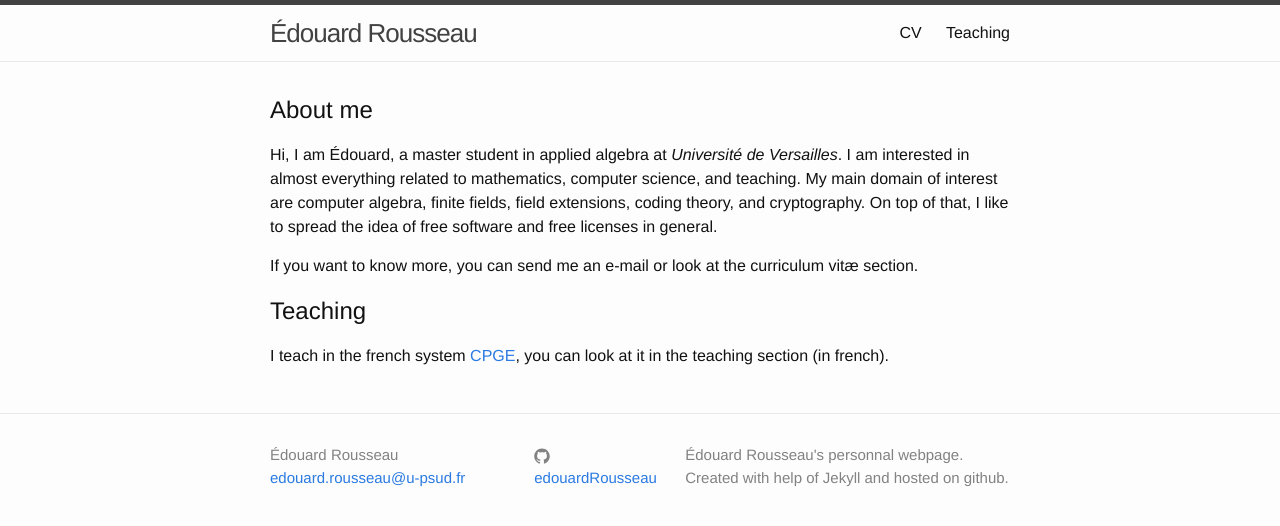
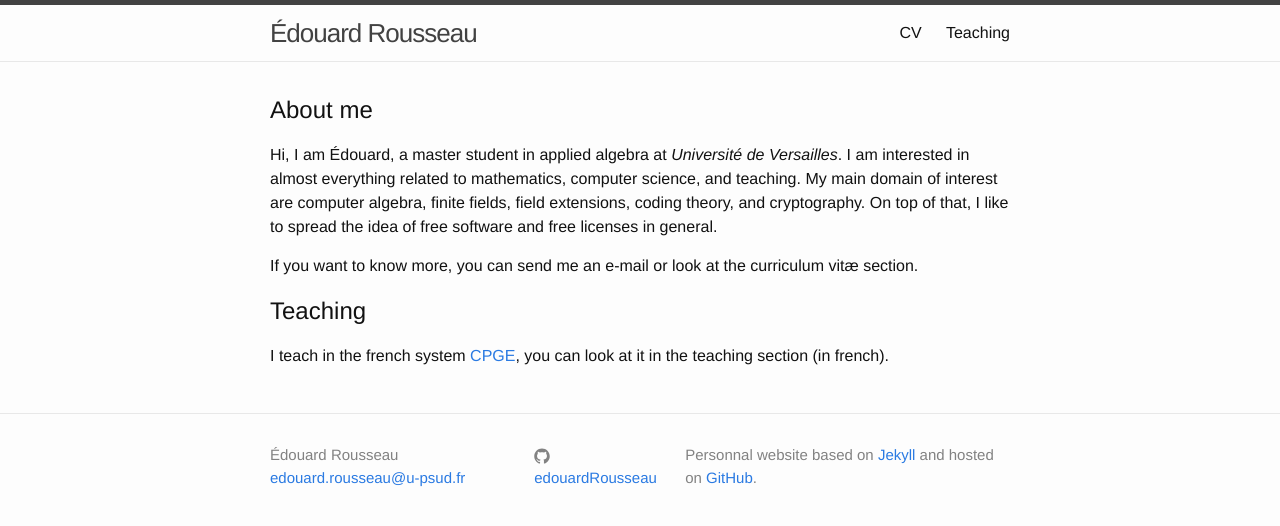
Before and after one commit to erou/erou.github.io, a Jekyll site: the page built from index.md, in a window 1280 px wide. Shown: the top 526 px of the page. Built offline with Jekyll 4.4.1, drawn with Linux system fonts in a browser that asks for light colours.

Commit message:
changed footer

```diff
--- a/_config.yml
+++ b/_config.yml
@@ -16,7 +16,7 @@
 title: Édouard Rousseau
 email: edouard.rousseau@u-psud.fr
 description: > # this means to ignore newlines until "baseurl:"
-        Édouard Rousseau's personnal webpage. Created with help of Jekyll and hosted on github.
+        Personnal webpage (mostly experimental) based on Jekyll and hosted on GitHub.
 baseurl: # the subpath of your site, e.g. /blog
 url: "http://edouardrousseau.github.io" # the base hostname & protocol for your site, e.g. http://example.com
 # twitter_username: edouardRousseau
--- a/_includes/footer.html
+++ b/_includes/footer.html
@@ -37,7 +37,11 @@
       </div>
 
       <div class="footer-col footer-col-3">
-        <p>{{ site.description | escape }}</p>
+      	      <p> Personnal website based on <a class="page-link"
+					 href=http://jekyllrb.com/>Jekyll</a>
+	      and hosted on <a class="page-link"
+	      href=https://pages.github.com/>GitHub</a>. </p>
+<!--	      <p>{{ site.description | escape }}</p> -->
       </div>
     </div>
 
```
